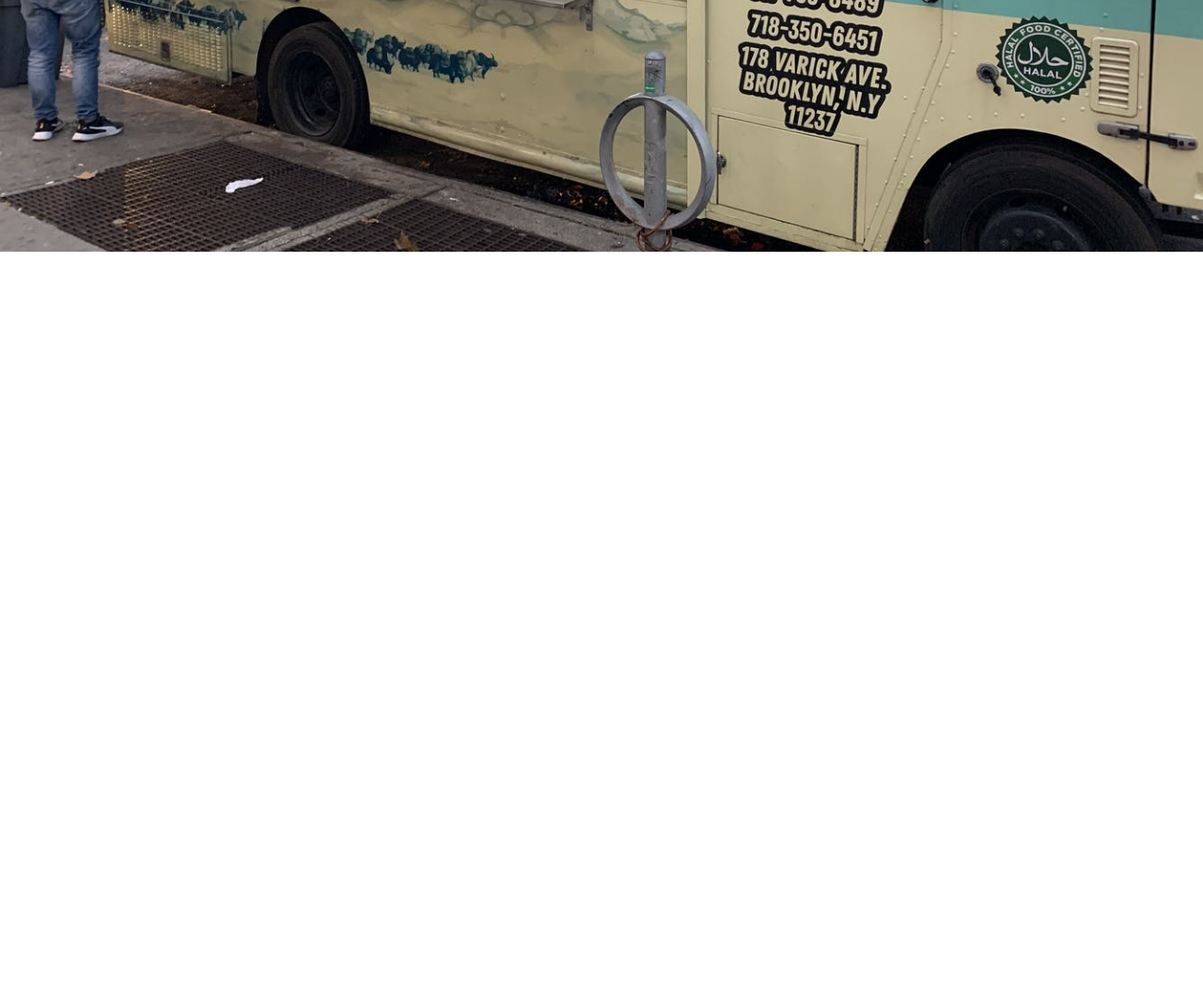
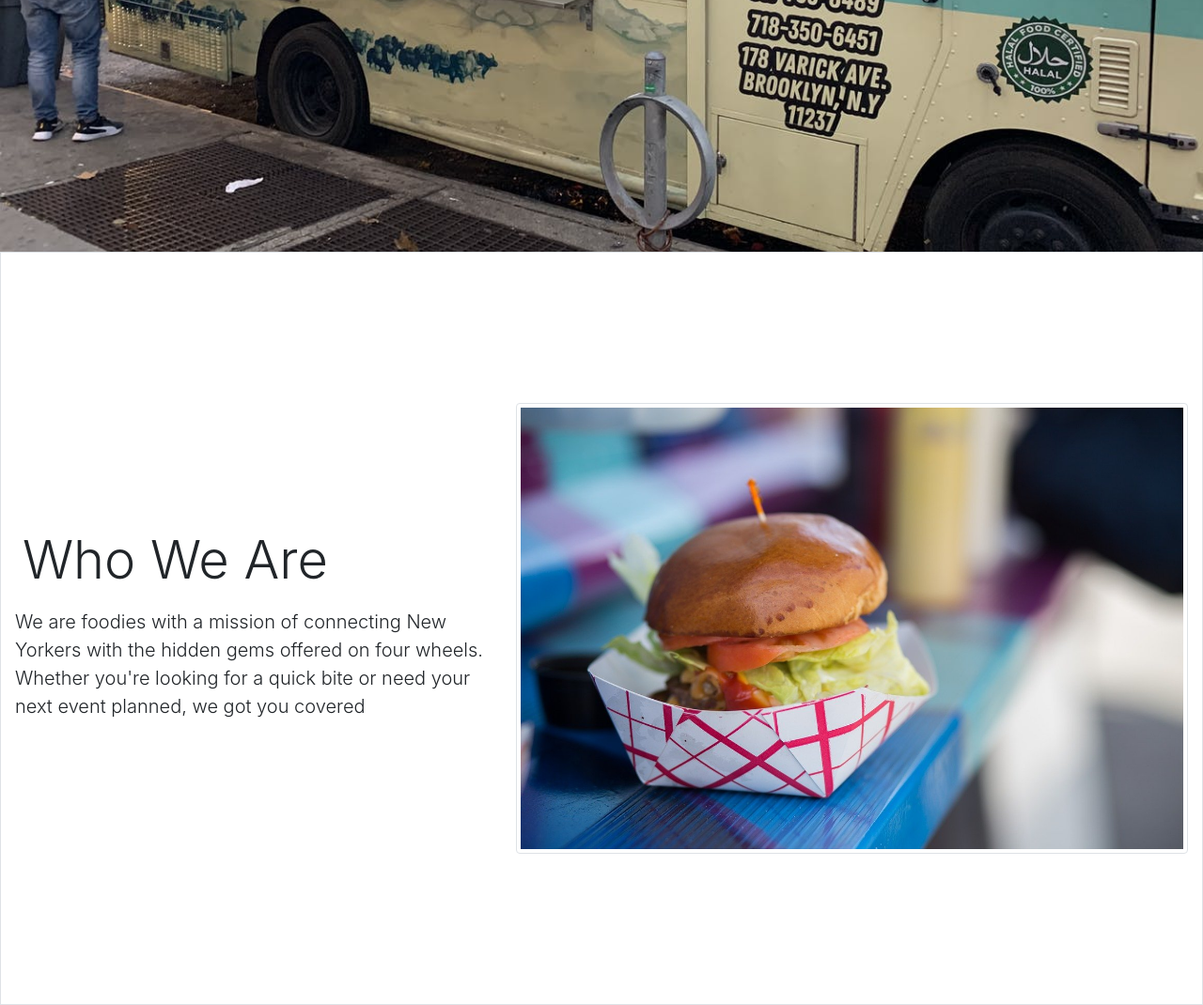
Before and after one commit to j-nathanson/food-truck-finder, a website: page index.html in a window 1280 px wide. Shown: the part 598-1668 px from the top of the page at 94% size. Before the commit the page ends 898 px from the top, so only its background shows below. Drawn offline with nearby package versions, Linux system fonts and the light colour scheme.

Commit message:
made a basic aboutus section and added an image to it

```diff
--- a/css/style.scss
+++ b/css/style.scss
@@ -15,6 +15,7 @@
 
 
 
+
 }
 
 .overlay {
@@ -22,3 +23,8 @@
     border-radius: .75;
     padding: 1rem;
 }
+
+.row-content {
+    height: 100vh;
+
+}
--- a/index.html
+++ b/index.html
@@ -21,7 +21,7 @@
     <nav class="navbar navbar-expand-sm bg-info navbar-dark sticky-top">
         <a class="navbar-brand " href="#">
             <img src="img/food-truck-svgrepo-com.svg" width="40" height="40" class="d-inline-block align-top mr-2"
-                alt="">
+                alt="logo">
 
         </a>
         <button class="navbar-toggler" type="button" data-toggle="collapse" data-target="#pageLinks"
@@ -37,14 +37,32 @@
         </div>
     </nav>
 
-
-    <div class="jumbotron text-center d-flex">
+    <!-- jumbotron -->
+    <div class="jumbotron text-center d-flex mb-0">
         <div class="container align-self-center mx-auto overlay p-5">
             <h1 class="display-4">New York City's Best Food Trucks</h1>
             <a href=vendors.html type="button" class="btn btn-info btn-lg">Discover Our Trucks!</a>
         </div>
     </div>
 
+    <!-- Main Content -->
+    <div class="container-fluid mt-0 border">
+
+
+        <!-- About Us -->
+        <div class="row row-content align-items-center">
+
+            <div class="col-sm-7">
+                <img class="img-thumbnail rounded" src="./img/hamburger.jpg" alt="">
+            </div>
+            <div class="col-sm-5 order-sm-first">
+                <h2 class="display-4 p-2">Who We Are</h2>
+                <p class="lead">We are foodies with a mission of connecting New Yorkers with the hidden gems offered on four wheels.
+                    Whether you're looking for a quick bite or need your next event planned, we got you covered</p>
+            </div>
+
+        </div>
+    </div>
 
 
     <!-- jQuery must come first, then Popper.js, then the Bootstrap JavaScript plugins.-->
```
Also changed, not shown: css/style.css, img/hamburger.jpg (added), 1 other file.
